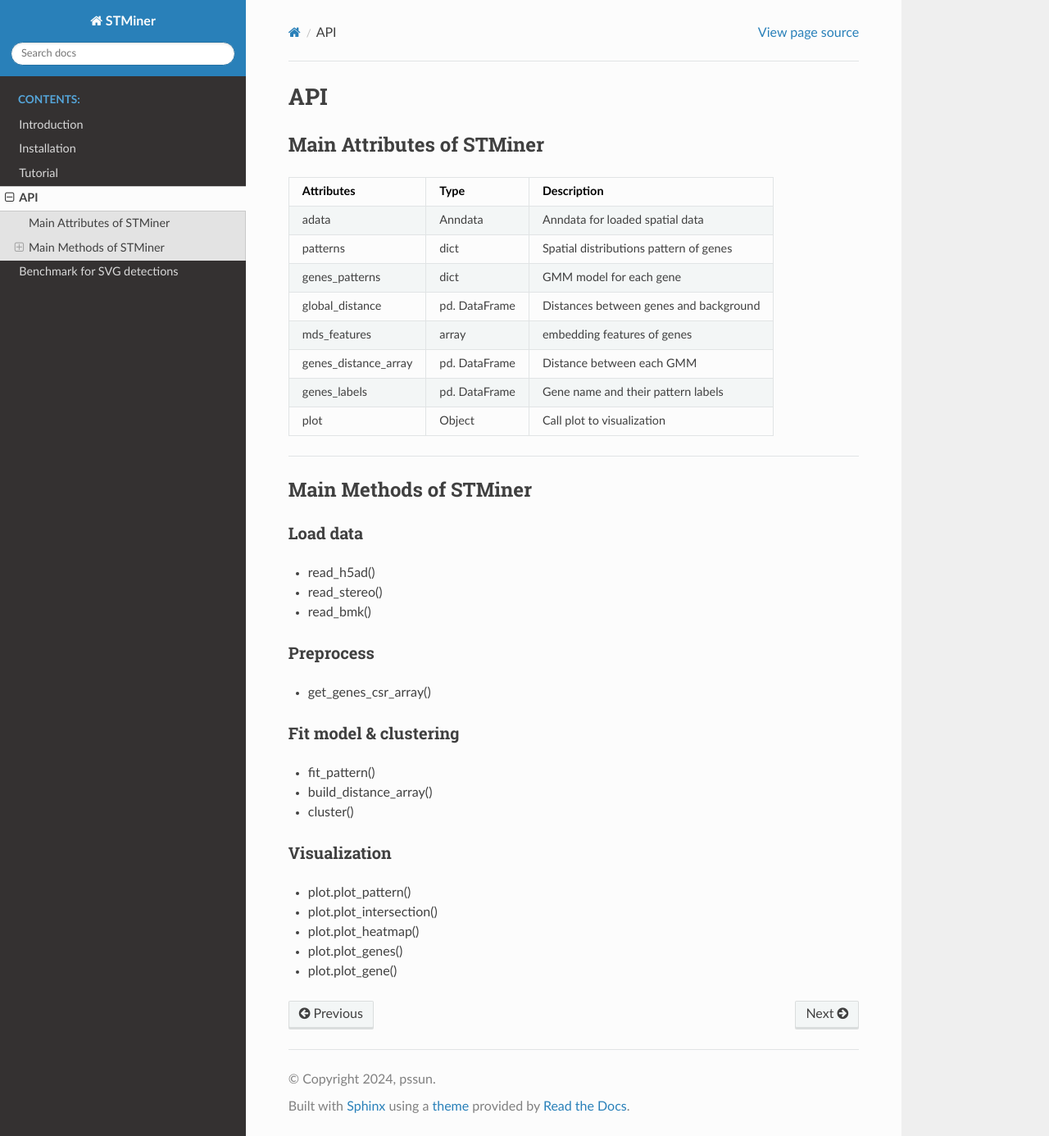
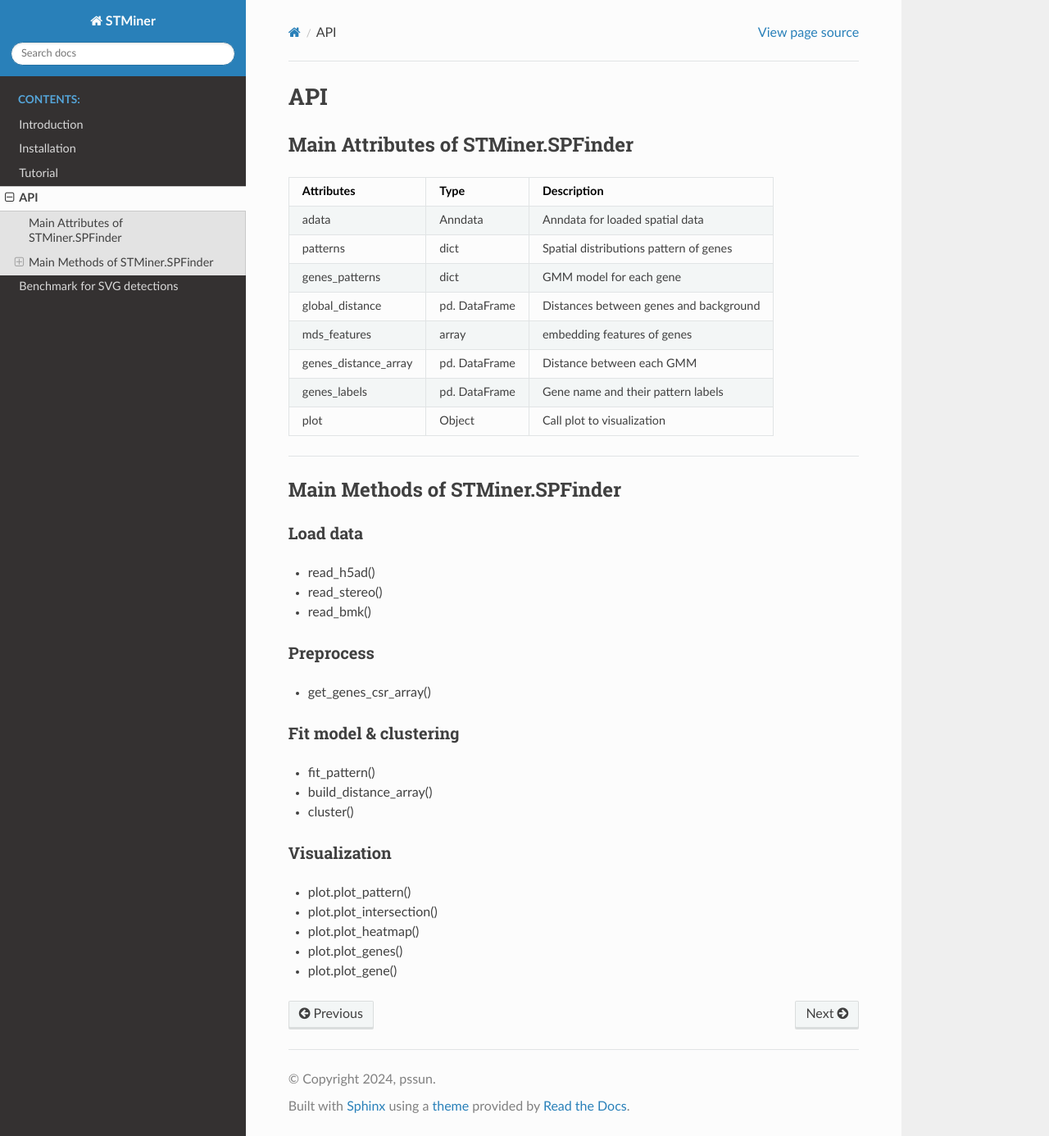
Before and after one commit to PSSUN/STMinerDoc, a Sphinx documentation site: the page built from source/API/API.md, in a window 1280 px wide and 1386 px high. Shown: the whole window at 82% size. Built offline with Sphinx 7.4.7 and the Read the Docs theme 3.1.0, drawn with Linux system fonts in a browser that asks for light colours.

```diff
--- a/source/API/API.md
+++ b/source/API/API.md
@@ -1,6 +1,6 @@
 # API
 
-## Main Attributes of STMiner
+## Main Attributes of STMiner.SPFinder
 
 | Attributes           | Type          | Description                            |
 | -------------------- | ------------- | -------------------------------------- |
@@ -15,7 +15,7 @@
 
 ---
 
-## Main Methods of STMiner
+## Main Methods of STMiner.SPFinder
 
 ### Load data
 
```
